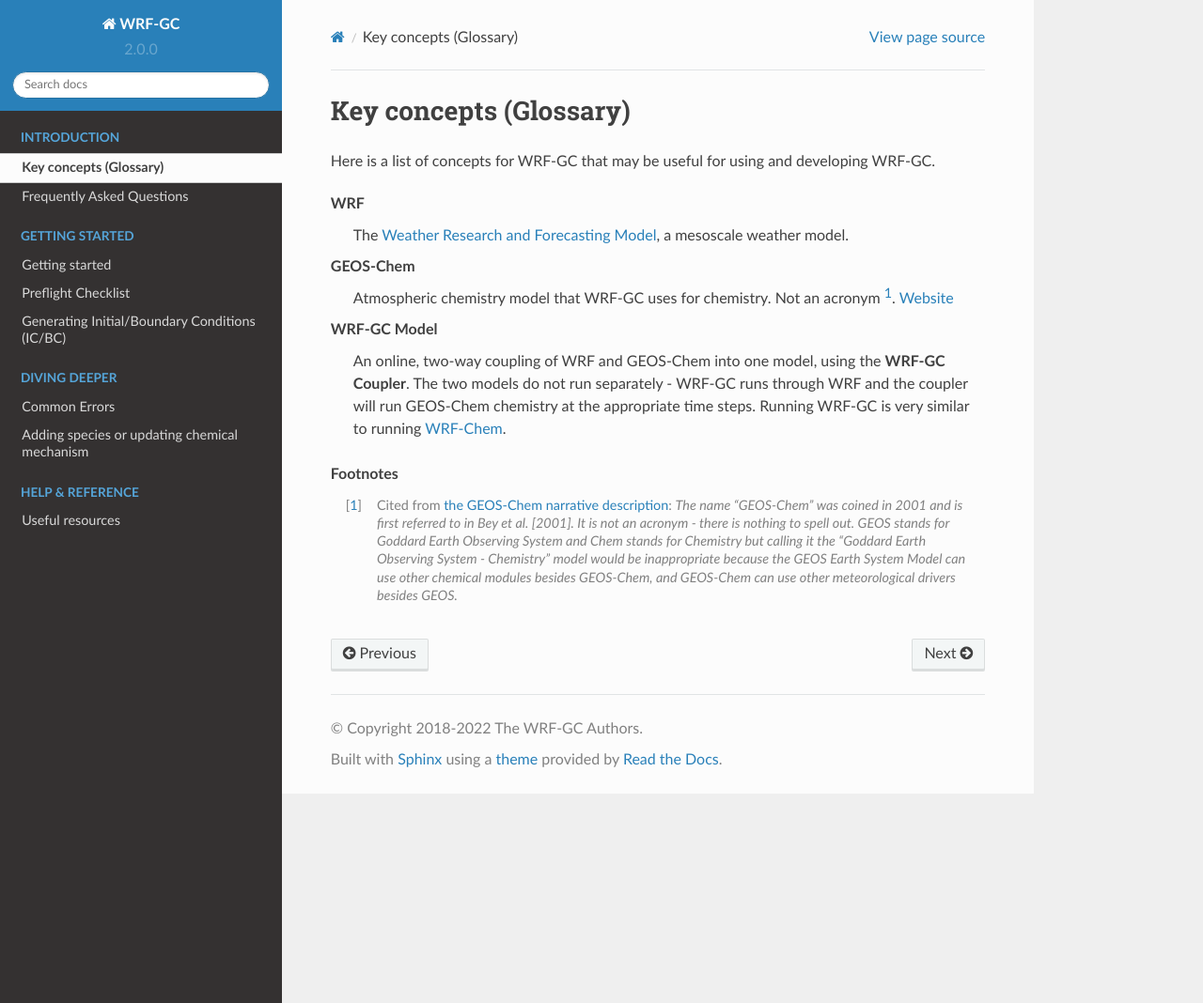
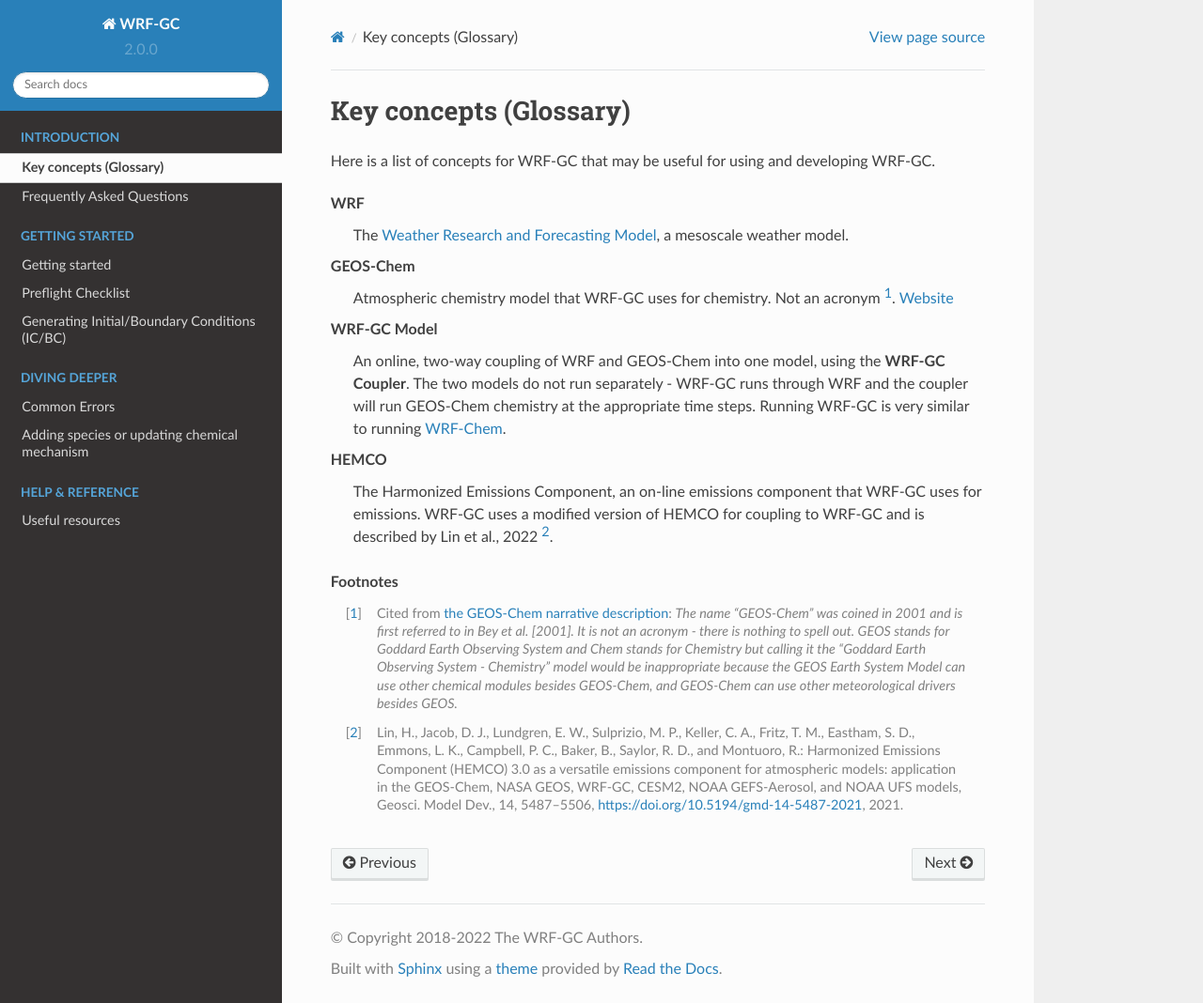
Before and after one commit to WRF-GC/documentation, a Sphinx documentation site: the page built from docs/source/key-concepts.rst, in a window 1280 px wide and 1068 px high. Shown: the whole window at 94% size. Built offline with Sphinx 7.4.7 and the Read the Docs theme 2.0.0, drawn with Linux system fonts in a browser that asks for light colours.

Commit message:
Add hemco glossary; fix styling

```diff
--- a/docs/source/key-concepts.rst
+++ b/docs/source/key-concepts.rst
@@ -14,6 +14,11 @@
    WRF-GC Model
       An online, two-way coupling of WRF and GEOS-Chem into one model, using the **WRF-GC Coupler**. The two models do not run separately - WRF-GC runs through WRF and the coupler will run GEOS-Chem chemistry at the appropriate time steps. Running WRF-GC is very similar to running `WRF-Chem <https://www2.acom.ucar.edu/wrf-chem>`_.
 
+   HEMCO
+      The Harmonized Emissions Component, an on-line emissions component that WRF-GC uses for emissions. WRF-GC uses a modified version of HEMCO for coupling to WRF-GC and is described by Lin et al., 2022 [#f2]_.
+
 .. rubric:: Footnotes
 
 .. [#f1] Cited from `the GEOS-Chem narrative description <https://geos-chem.seas.harvard.edu/narrative>`_: *The name "GEOS-Chem" was coined in 2001 and is first referred to in Bey et al. [2001]. It is not an acronym - there is nothing to spell out. GEOS stands for Goddard Earth Observing System and Chem stands for Chemistry but calling it the "Goddard Earth Observing System - Chemistry" model would be inappropriate because the GEOS Earth System Model can use other chemical modules besides GEOS-Chem, and GEOS-Chem can use other meteorological drivers besides GEOS.*
+
+.. [#f2] Lin, H., Jacob, D. J., Lundgren, E. W., Sulprizio, M. P., Keller, C. A., Fritz, T. M., Eastham, S. D., Emmons, L. K., Campbell, P. C., Baker, B., Saylor, R. D., and Montuoro, R.: Harmonized Emissions Component (HEMCO) 3.0 as a versatile emissions component for atmospheric models: application in the GEOS-Chem, NASA GEOS, WRF-GC, CESM2, NOAA GEFS-Aerosol, and NOAA UFS models, Geosci. Model Dev., 14, 5487–5506, https://doi.org/10.5194/gmd-14-5487-2021, 2021.
--- a/docs/source/newspecies.rst
+++ b/docs/source/newspecies.rst
@@ -62,7 +62,7 @@
 
 .. code-block::
 
-	State_Chm%Species(II, JJ, k, gi_acet) = chem(i, k, j, p_acet) * 1.0e-6_fp
+    State_Chm%Species(II, JJ, k, gi_acet) = chem(i, k, j, p_acet) * 1.0e-6_fp
     State_Chm%Species(II, JJ, k, gi_acta) = chem(i, k, j, p_acta) * 1.0e-6_fp
 
 Add your species similarly.
```
